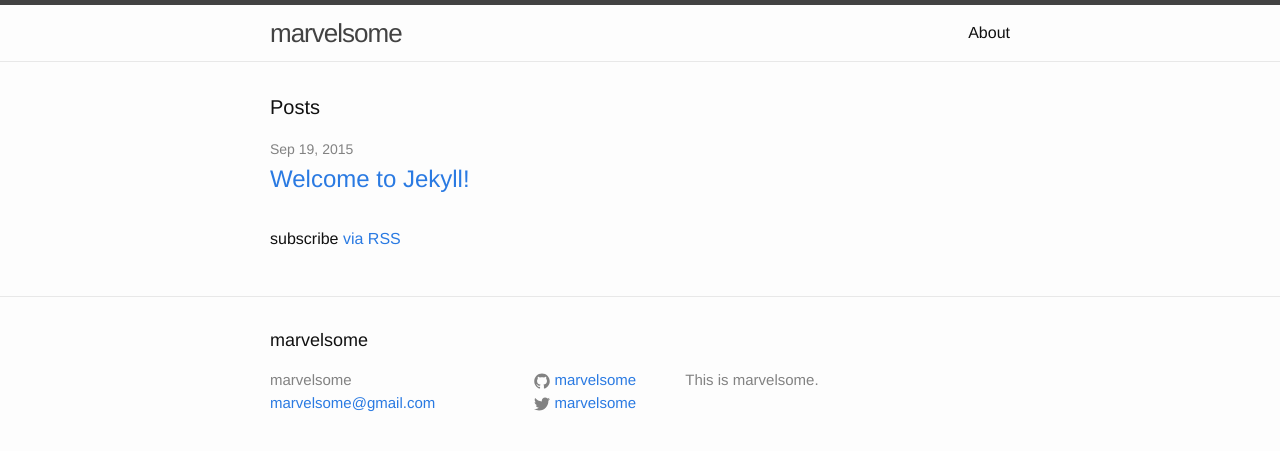
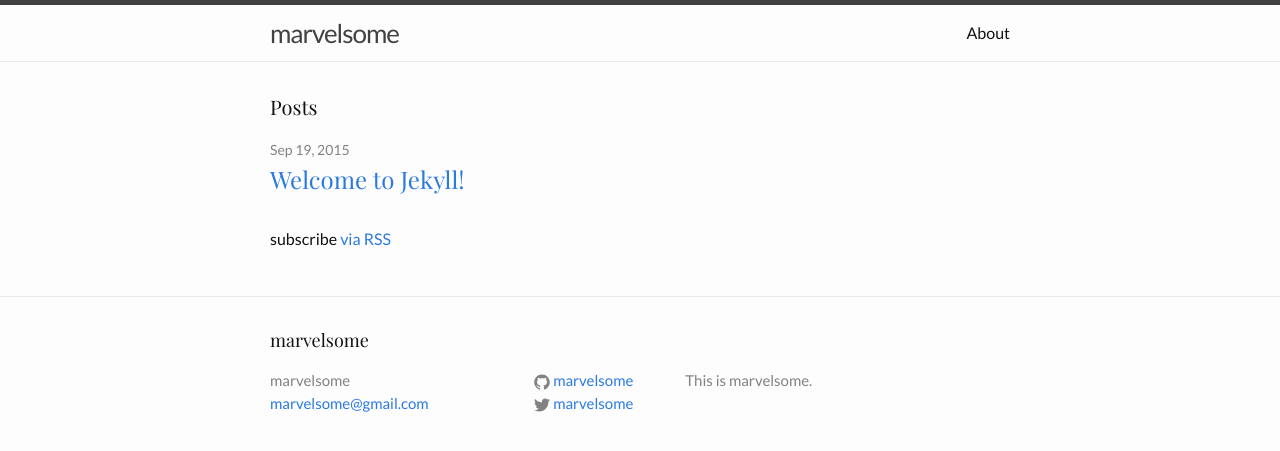
Before and after one commit to marvelsome/marvelsome.github.io, a Jekyll site: the page built from index.html, in a window 1280 px wide. Shown: the top 451 px of the page. Built offline with Jekyll 4.4.1, drawn with Linux system fonts in a browser that asks for light colours; some web fonts are replaced.

Commit message:
Add Google fonts

```diff
--- a/_includes/head.html
+++ b/_includes/head.html
@@ -9,4 +9,7 @@
   <link rel="stylesheet" href="{{ "/css/main.css" | prepend: site.baseurl }}">
   <link rel="canonical" href="{{ page.url | replace:'index.html','' | prepend: site.baseurl | prepend: site.url }}">
   <link rel="alternate" type="application/rss+xml" title="{{ site.title }}" href="{{ "/feed.xml" | prepend: site.baseurl | prepend: site.url }}" />
+
+  <!-- Adds Google Fonts -->
+  <link href='https://fonts.googleapis.com/css?family=Playfair+Display:400,400italic,700,700italic|Lato:100,900,400,400italic' rel='stylesheet' type='text/css'>
 </head>
--- a/_sass/_base.scss
+++ b/_sass/_base.scss
@@ -17,7 +17,7 @@ body {
     font-family: $base-font-family;
     font-size: $base-font-size;
     line-height: $base-line-height;
-    font-weight: 300;
+    font-weight: $base-font-weight;
     color: $text-color;
     background-color: $background-color;
     -webkit-text-size-adjust: 100%;
@@ -80,7 +80,8 @@ li {
  * Headings
  */
 h1, h2, h3, h4, h5, h6 {
-    font-weight: 300;
+    font-family: $header-font-family;
+    font-weight: $base-font-weight;
 }
 
 
--- a/css/main.scss
+++ b/css/main.scss
@@ -6,26 +6,28 @@
 
 
 // Our variables
-$base-font-family: Helvetica, Arial, sans-serif;
-$base-font-size:   16px;
-$small-font-size:  $base-font-size * 0.875;
-$base-line-height: 1.5;
+$base-font-family:  'Lato', sans-serif;
+$base-font-size:    16px;
+$base-font-weight:  400;
+$header-font-family:'Playfair Display', serif;
+$small-font-size:   $base-font-size * 0.875;
+$base-line-height:  1.5;
 
-$spacing-unit:     30px;
+$spacing-unit:     	30px;
 
-$text-color:       #111;
-$background-color: #fdfdfd;
-$brand-color:      #2a7ae2;
+$text-color:       	#111;
+$background-color: 	#fdfdfd;
+$brand-color:      	#2a7ae2;
 
-$grey-color:       #828282;
-$grey-color-light: lighten($grey-color, 40%);
-$grey-color-dark:  darken($grey-color, 25%);
+$grey-color:       	#828282;
+$grey-color-light: 	lighten($grey-color, 40%);
+$grey-color-dark:  	darken($grey-color, 25%);
 
 // Width of the content area
-$content-width:    800px;
+$content-width:    	800px;
 
-$on-palm:          600px;
-$on-laptop:        800px;
+$on-palm:          	600px;
+$on-laptop:        	800px;
 
 
 
```
